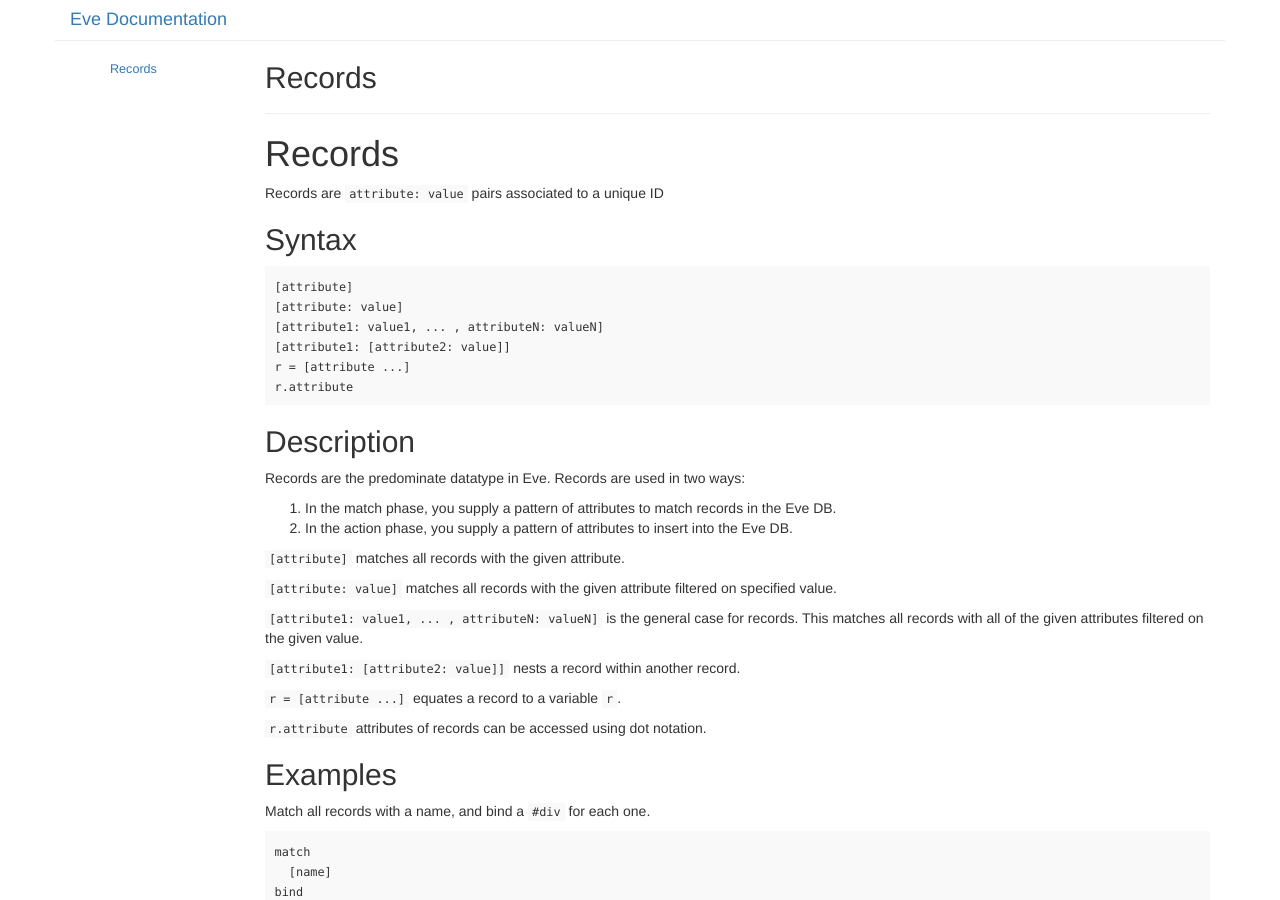
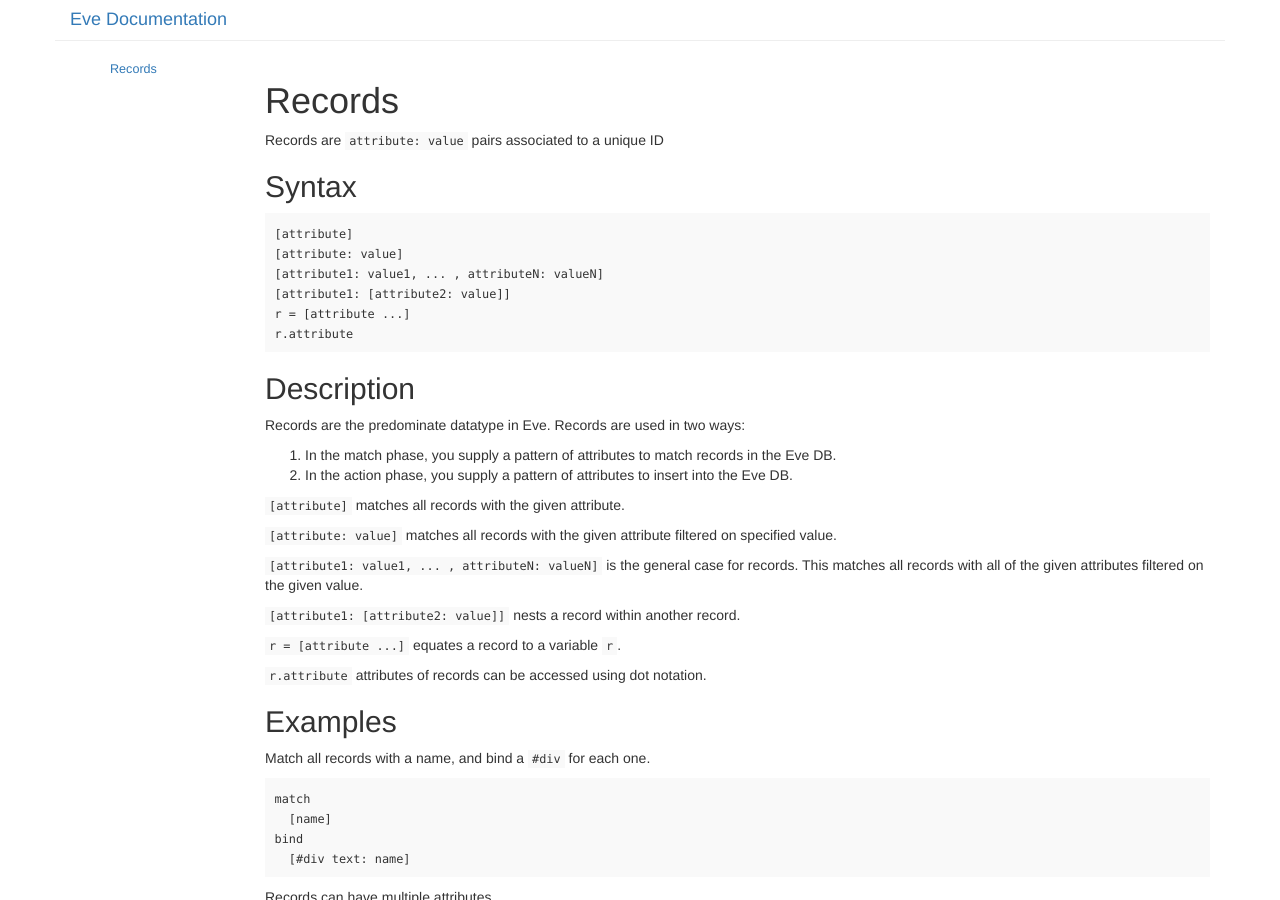
Before and after one commit to witheve/docs, a Jekyll site: the page built from _posts/0001-01-01-records.md, in a window 1280 px wide and 900 px high. Built offline with Jekyll 4.4.1, drawn with Linux system fonts in a browser that asks for light colours.

Commit message:
remove title from page

```diff
--- a/_layouts/page.html
+++ b/_layouts/page.html
@@ -2,10 +2,4 @@
 layout: default
 ---
 
-<div class="page-header">
-    <h2>{{ page.title }}
-        {% if page.subtitle %}<small>{{ page.subtitle }}</small>{% endif %}
-    </h2>
-</div>
-
 {{ content }}
```
